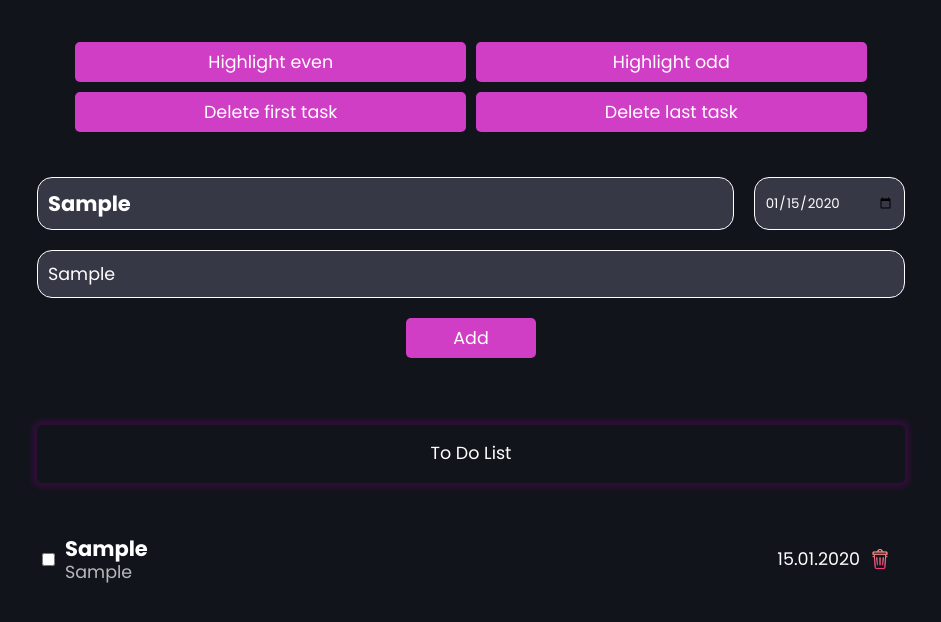
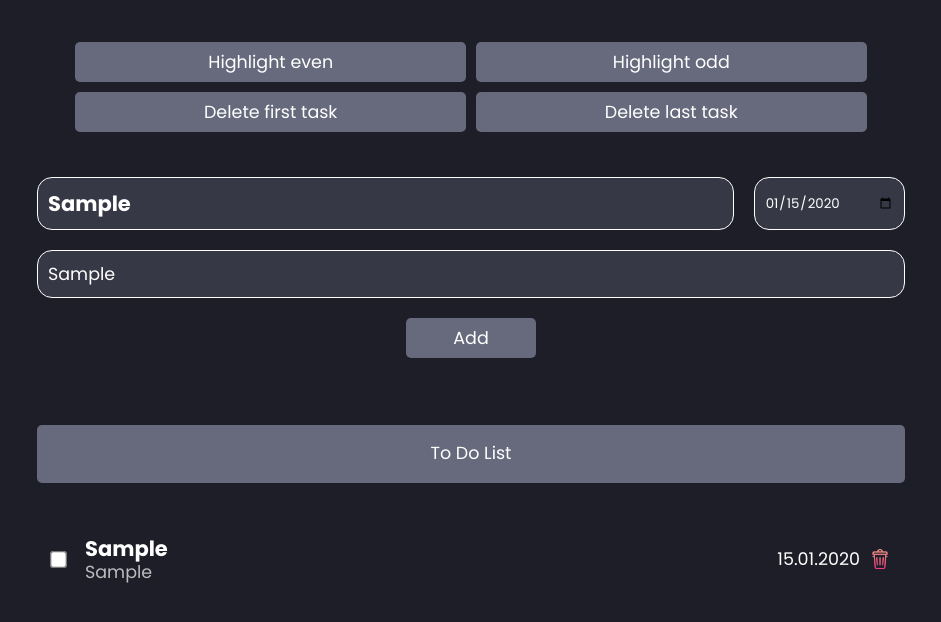
Before and after one commit to RobertWebd/to-do-list, a plain HTML site: page public/index.html in a window 1280 px wide. Both pictures are taken after typing "Sample", "2020-01-15", "Sample" into the empty fields and a click on the button "Add". Shown: the whole page, without its empty margins (169-1110 px from the left). Drawn offline with Linux system fonts and the light colour scheme.

Commit message:
style: changed app color palette

```diff
--- a/src/styles/index.css
+++ b/src/styles/index.css
@@ -6,7 +6,7 @@
 
 body {
   overflow: hidden;
-  background-color: #12141c;
+  background-color: rgb(30, 30, 40);
 }
 
 button {
@@ -61,7 +61,7 @@ input::placeholder {
 
 .content__menu button {
   transition: 0.2s ease-in-out;
-  background-color: #cf3ec5;
+  background-color: rgb(103, 106, 124);
 }
 
 .content__menu button:hover {
@@ -79,12 +79,12 @@ input::placeholder {
   padding: 20px;
   flex: 1 0 auto;
   border-radius: 5px;
-  box-shadow: 0 0 5px 5px rgba(113, 0, 117, 0.3);
+  background-color: rgb(103, 106, 124);
 }
 
 .title__addBtn {
   flex: 0 0 auto;
-  background-color: #cf3ec5;
+  background-color: rgb(103, 106, 124);
   width: 15%;
 }
 
@@ -140,7 +140,7 @@ input::placeholder {
   transition: 0.2s ease;
 }
 
-.task__copmlete,
+.task__complete,
 .task__delete {
   cursor: pointer;
 }
@@ -163,22 +163,26 @@ input::placeholder {
 @keyframes show-todo {
   0% {
     transform: translateY(-75px);
+    opacity: 0;
   }
   100% {
     transform: translateY(0);
+    opacity: 1;
   }
 }
 
 @keyframes delete-todo {
   0%{
     transform: scale(1);
+    opacity: 1;
   }
   100%{
     transform: scale(0);
+    opacity: 0;
   }
 }
 
-.task__copmlete {
+.task__complete {
   transform: scale(1.3);
   margin: 10px;
 }
```
